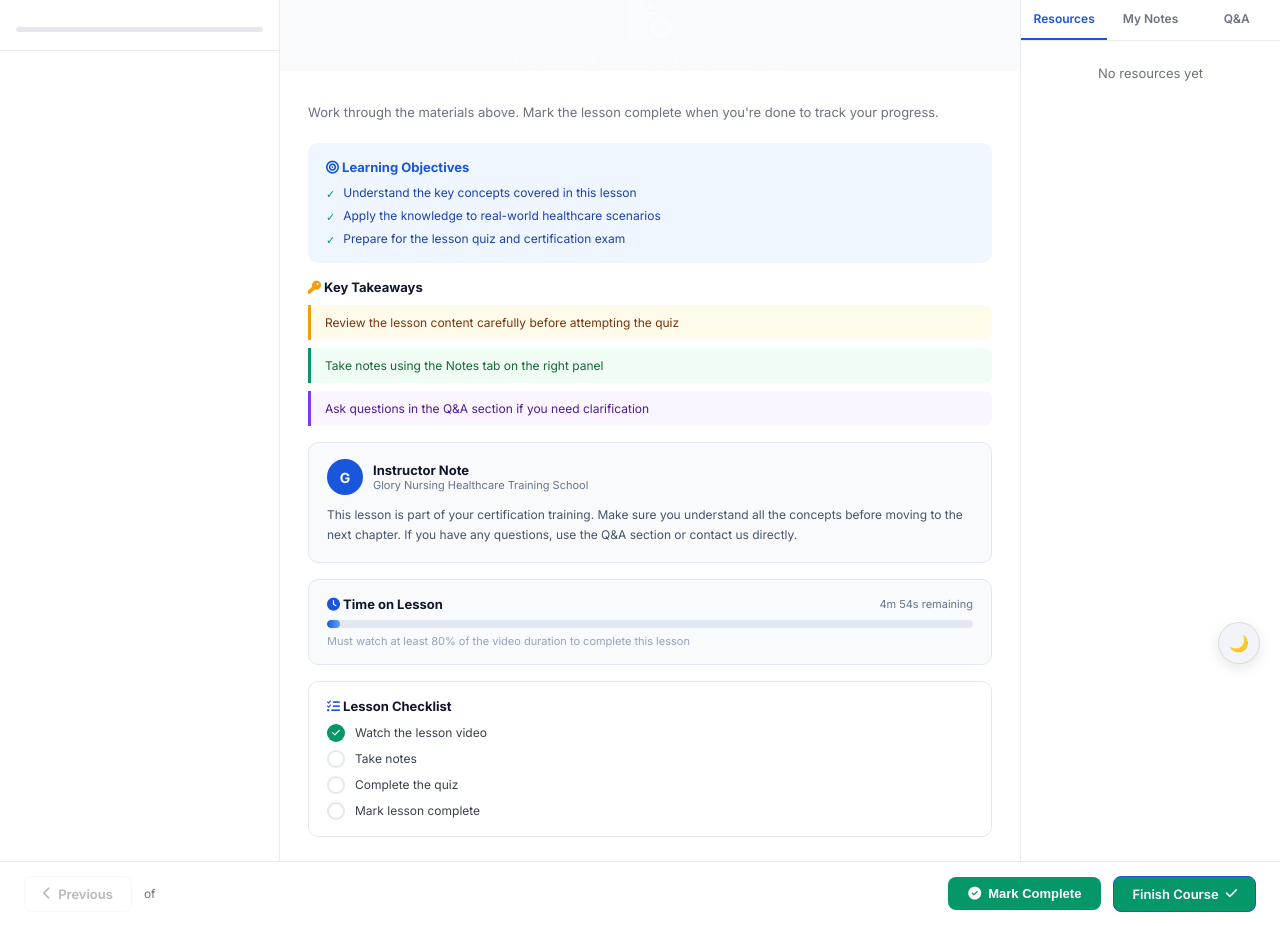
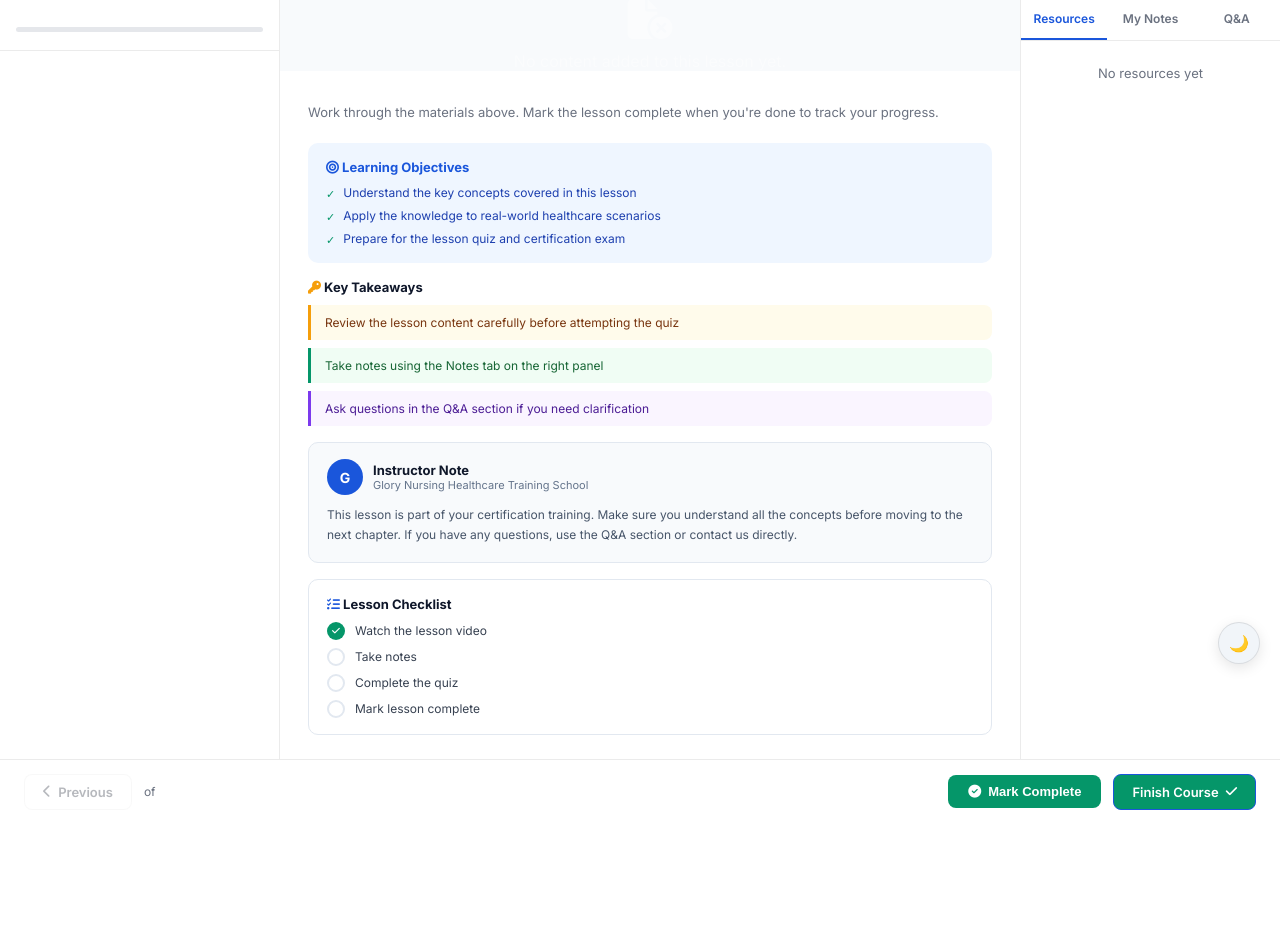
Before and after one commit to saahndongransom/gloryapp, a Django app: template lms/templates/lms/lesson.html in a window 1280 px wide. Shown: the part 61-987 px from the top of the page. After the commit the page ends 871 px from the top, so only its background shows below. Run offline with Django 5.2, Linux system fonts and the light colour scheme; the template is opened without the code that fills it, so the values that code supplies are empty; some libraries are stand-ins or nearby versions.

Commit message:
Remove time tracker - not working correctly

```diff
--- a/lms/templates/lms/lesson.html
+++ b/lms/templates/lms/lesson.html
@@ -646,18 +646,6 @@ body {
             </div>
           </div>
           <p style="font-size:12px;color:#475569;line-height:1.7">This lesson is part of your certification training. Make sure you understand all the concepts before moving to the next chapter. If you have any questions, use the Q&A section or contact us directly.</p>
-        </div>
-
-        <!-- Time Tracker -->
-        <div style="margin-top:16px;background:#f8fafc;border:1px solid #e2e8f0;border-radius:10px;padding:16px 18px">
-          <div style="display:flex;justify-content:space-between;align-items:center;margin-bottom:8px">
-            <div style="font-size:13px;font-weight:700;color:#0f172a"><i class="fas fa-clock" style="color:#1a56db"></i> Time on Lesson</div>
-            <span id="timeProgressLabel" style="font-size:11px;color:#64748b">Starting...</span>
-          </div>
-          <div style="height:8px;background:#e2e8f0;border-radius:4px;overflow:hidden">
-            <div id="timeProgressBar" style="height:100%;background:linear-gradient(90deg,#1a56db,#60a5fa);border-radius:4px;width:0%;transition:width 1s linear"></div>
-          </div>
-          <div style="font-size:11px;color:#94a3b8;margin-top:6px">Must watch at least 80% of the video duration to complete this lesson</div>
         </div>
 
         <!-- Lesson Checklist -->
@@ -1210,63 +1198,7 @@ document.addEventListener('DOMContentLoaded', () => {
 
 // ── Mark complete ────────────────────────────────────────────────
 // ── Completion lock system ────────────────────────────────────
-// ── Minimum time tracker ────────────────────────────────────
-var LESSON_DURATION = 300; // default, updated when video loads
-var timeSpent = 0;
-var timeInterval = null;
-var timerActive = false;
-
-// Get actual video duration
-document.addEventListener('DOMContentLoaded', function() {
-  var vid = document.querySelector('video');
-  if (vid) {
-    vid.addEventListener('loadedmetadata', function() {
-      LESSON_DURATION = Math.floor(vid.duration * 0.8); // require 80% of video duration
-      var durLabel = document.getElementById('timeProgressLabel');
-      if (durLabel) {
-        var mins = Math.floor(LESSON_DURATION / 60);
-        durLabel.textContent = 'Need ' + mins + ' min to complete';
-      }
-    });
-  }
-});
-
-function startTimeTracker() {
-  if (timerActive) return;
-  timerActive = true;
-  timeInterval = setInterval(function() {
-    timeSpent++;
-    var pct = Math.min(100, Math.round((timeSpent / LESSON_DURATION) * 100));
-    var bar = document.getElementById('timeProgressBar');
-    var label = document.getElementById('timeProgressLabel');
-    if (bar) bar.style.width = pct + '%';
-    if (label) {
-      if (timeSpent >= LESSON_DURATION) {
-        label.textContent = '✓ Time requirement met';
-        label.style.color = '#059669';
-        checkAllComplete();
-      } else {
-        var remaining = LESSON_DURATION - timeSpent;
-        var mins = Math.floor(remaining / 60);
-        var secs = remaining % 60;
-        label.textContent = mins > 0 ? mins + 'm ' + secs + 's remaining' : secs + 's remaining';
-      }
-    }
-  }, 1000);
-}
-
-function stopTimeTracker() {
-  timerActive = false;
-  clearInterval(timeInterval);
-}
-
-// Start tracking when page loads
-document.addEventListener('DOMContentLoaded', startTimeTracker);
-// Stop when page hidden
-document.addEventListener('visibilitychange', function() {
-  if (document.hidden) stopTimeTracker();
-  else startTimeTracker();
-});
+
 
 const completionReqs = {
   video: false,   // must watch 80%
```
